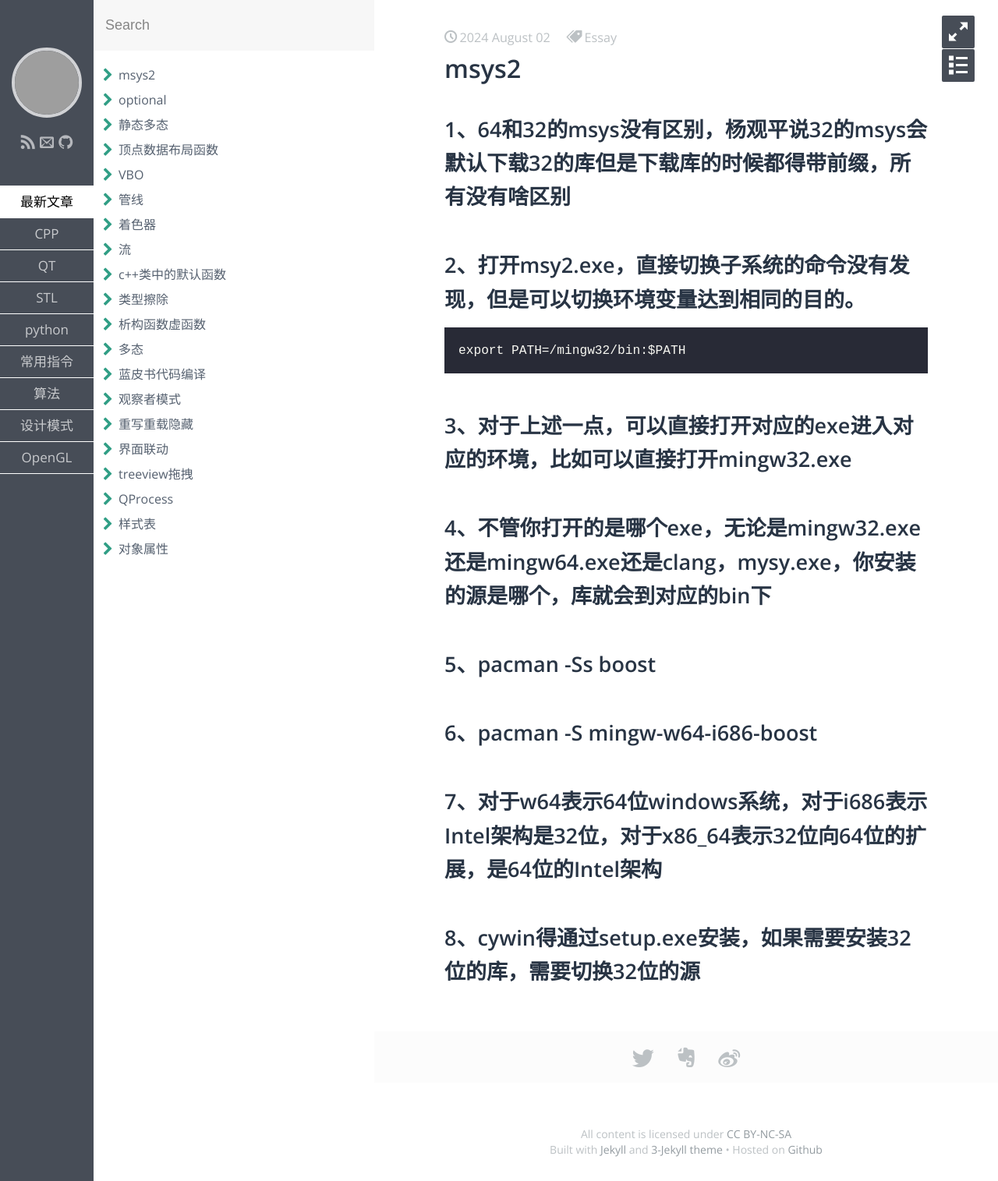
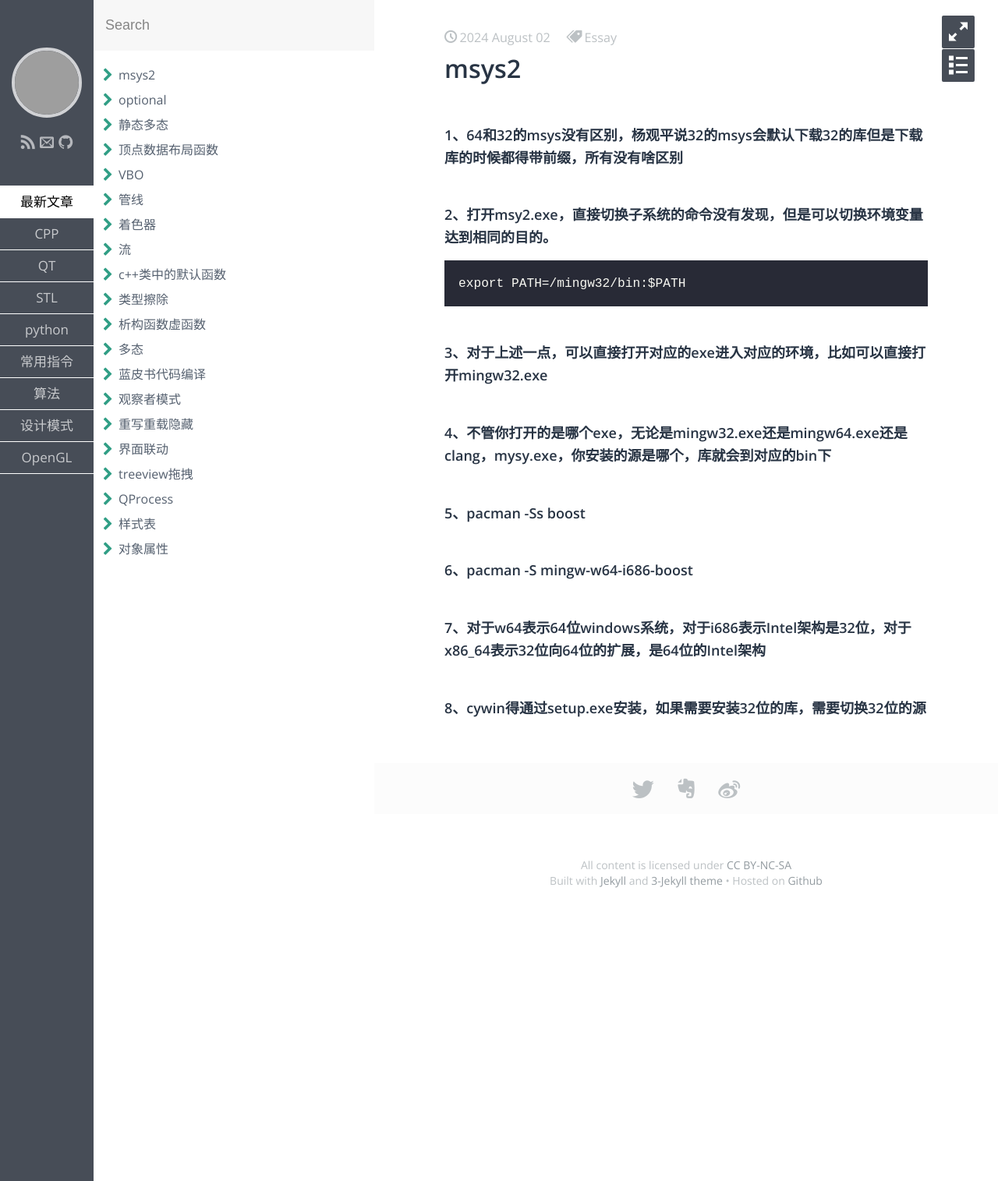
Before and after one commit to aliangaaa/aliangaaa.github.io, a Jekyll site: the page built from _posts/常用指令/2024-8-2-msys2.md, in a window 1280 px wide. Shown: the whole page at 78% size. Built offline with Jekyll 4.4.1, drawn with Linux system fonts in a browser that asks for light colours; some web fonts are replaced; grey boxes are pictures that could not be loaded.

Commit message:
Update 2024-8-2-msys2.md

````diff
--- a/_posts/常用指令/2024-8-2-msys2.md
+++ b/_posts/常用指令/2024-8-2-msys2.md
@@ -7,14 +7,14 @@ keywords:
 description:
 ---
 
-## 1、64和32的msys没有区别，杨观平说32的msys会默认下载32的库但是下载库的时候都得带前缀，所有没有啥区别
-## 2、打开msy2.exe，直接切换子系统的命令没有发现，但是可以切换环境变量达到相同的目的。
+#### 1、64和32的msys没有区别，杨观平说32的msys会默认下载32的库但是下载库的时候都得带前缀，所有没有啥区别
+#### 2、打开msy2.exe，直接切换子系统的命令没有发现，但是可以切换环境变量达到相同的目的。
 ```
 export PATH=/mingw32/bin:$PATH
 ```
-## 3、对于上述一点，可以直接打开对应的exe进入对应的环境，比如可以直接打开mingw32.exe
-## 4、不管你打开的是哪个exe，无论是mingw32.exe还是mingw64.exe还是clang，mysy.exe，你安装的源是哪个，库就会到对应的bin下
-## 5、pacman -Ss boost
-## 6、pacman -S mingw-w64-i686-boost
-## 7、对于w64表示64位windows系统，对于i686表示Intel架构是32位，对于x86_64表示32位向64位的扩展，是64位的Intel架构
-## 8、cywin得通过setup.exe安装，如果需要安装32位的库，需要切换32位的源
+#### 3、对于上述一点，可以直接打开对应的exe进入对应的环境，比如可以直接打开mingw32.exe
+#### 4、不管你打开的是哪个exe，无论是mingw32.exe还是mingw64.exe还是clang，mysy.exe，你安装的源是哪个，库就会到对应的bin下
+#### 5、pacman -Ss boost
+#### 6、pacman -S mingw-w64-i686-boost
+#### 7、对于w64表示64位windows系统，对于i686表示Intel架构是32位，对于x86_64表示32位向64位的扩展，是64位的Intel架构
+#### 8、cywin得通过setup.exe安装，如果需要安装32位的库，需要切换32位的源
````
